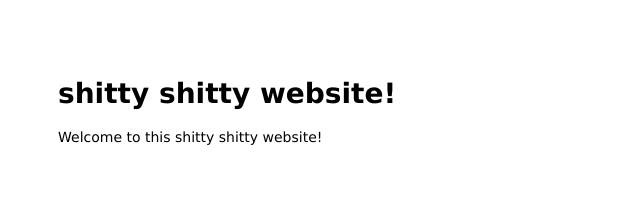
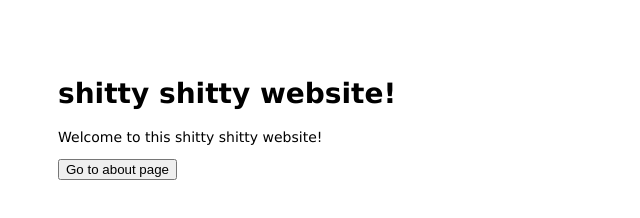
Before and after one commit to RocketBadger/softsecvulnapp, a website: page public/index.html in a window 1280 px wide. Shown: the whole page, without its empty margins (0-640 px from the left). Drawn offline with Linux system fonts and the light colour scheme.

Commit message:
button to change page added just testing functionality for now TODO: login form and so on

```diff
--- a/public/index.html
+++ b/public/index.html
@@ -7,5 +7,8 @@
   <body>
     <h1>shitty shitty website!</h1>
     <p>Welcome to this shitty shitty website!</p>
+    <form action="/about">
+      <input class="btn" type="submit" id="aboutbtn" value="Go to about page">
+    </form>
   </body>
 </html>
```
